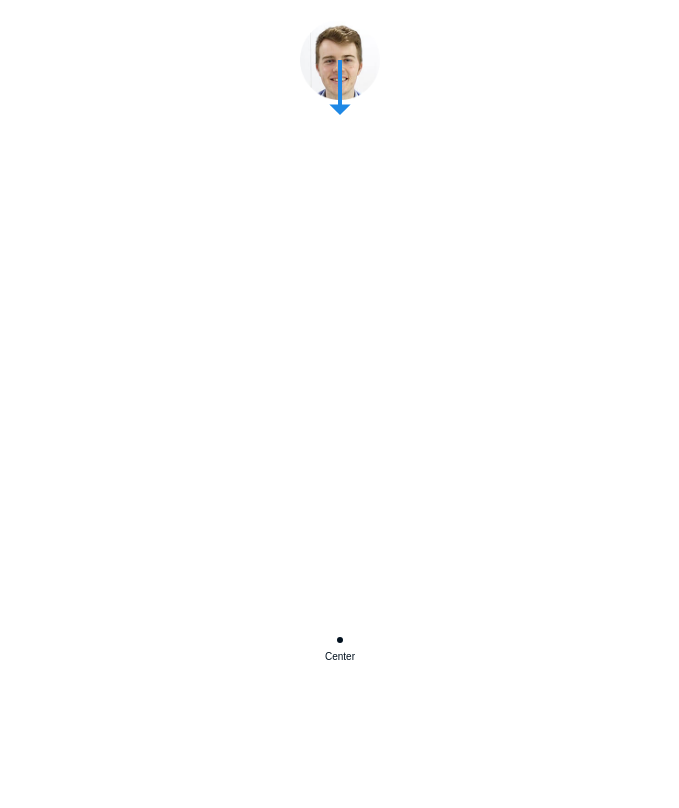
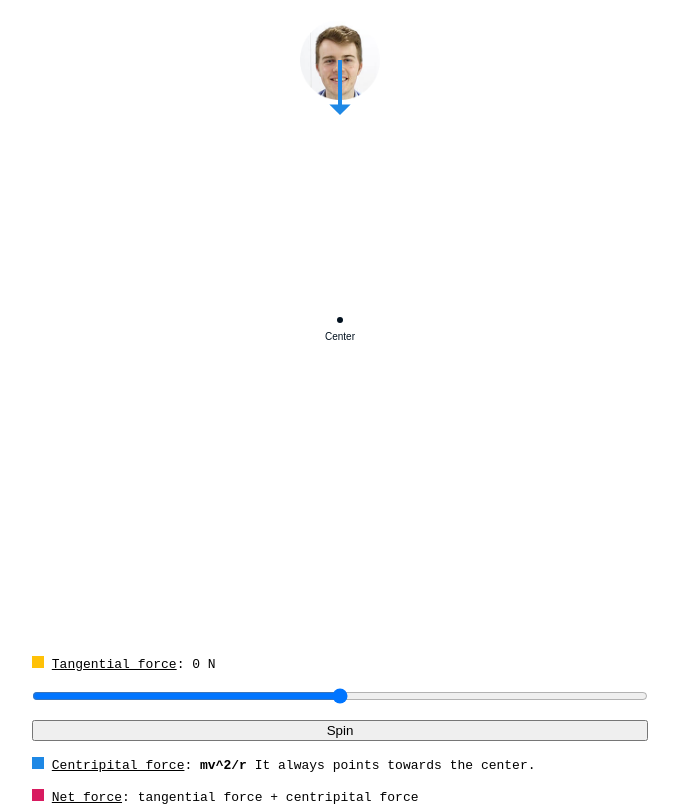
Before and after one commit to math2001/physics-demos, a plain HTML site: page circular-motion/index.html in a window 1280 px wide. Shown: the top 808 px of the page, without its empty margins (300-979 px from the left). Drawn offline with Linux system fonts and the light colour scheme.

Commit message:
cm: make it responsive for larger display

```diff
--- a/circular-motion/index.js
+++ b/circular-motion/index.js
@@ -36,7 +36,6 @@ function main() {
     tforcespan = document.getElementById("t-force-span")
     tforceinput = document.getElementById("t-force-input")
     tom = document.getElementById('tom')
-
 
     document.getElementById("t-force-badge").style.backgroundColor = yellow
     document.getElementById("c-force-badge").style.backgroundColor = blue
--- a/circular-motion/main.css
+++ b/circular-motion/main.css
@@ -1,6 +1,9 @@
 body {
   margin: 0;
   font-family: monospace;
+  width: 100%;
+  max-width: 640px;
+  margin: auto;
 }
 
 p {
@@ -16,7 +19,7 @@ input[type=range] {
 }
 
 canvas {
-  width: 100vw;
+  width: 100%;
   display: block;
 }
 
```
